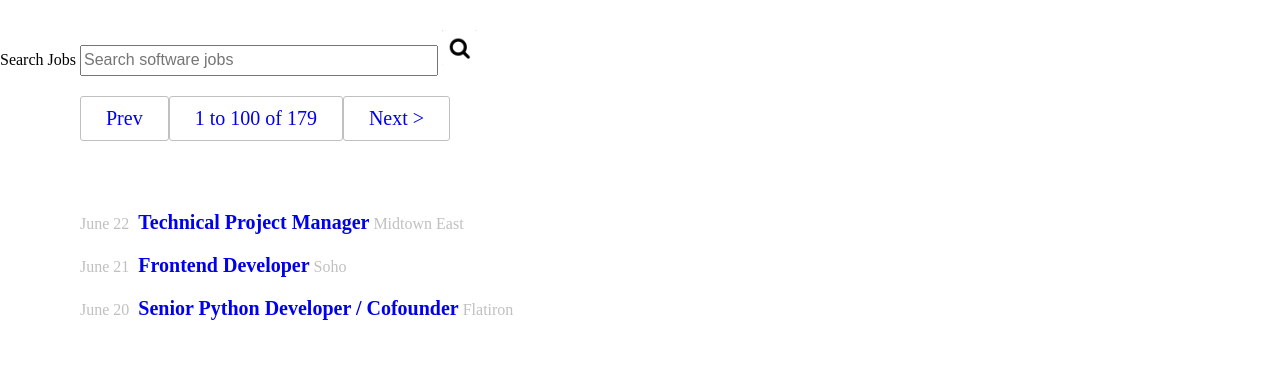
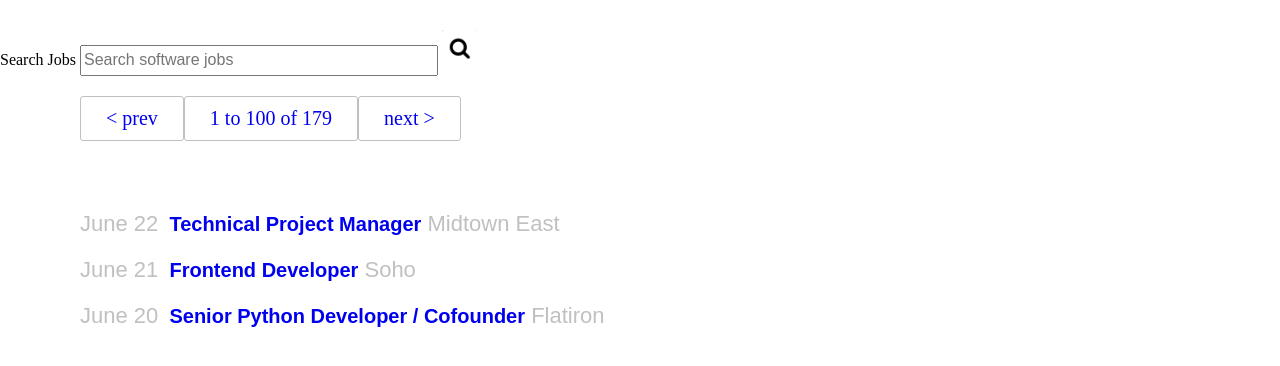
Before and after one commit to scottdiallo/gregList, a plain HTML site: page index.html in a window 1280 px wide. Shown: the part 50-416 px from the top of the page. Drawn offline with Linux system fonts and the light colour scheme.

Commit message:
< & > symbol added to next and prev btn

```diff
--- a/index.html
+++ b/index.html
@@ -23,9 +23,9 @@
         </form>
 
         <div class="next-prev-page-btn">
-            <div class="prev"><a href="#"> Prev </a></div>
+            <div class="prev"><a href="#"> &#60 prev </a></div>
             <div class="page-number"><a href="#"> 1 to 100 of 179</a></div>
-            <div class="next"><a href="#"> Next > </a></div>
+            <div class="next"><a href="#"> next &#62; </a></div>
         </div>
         <!--job results page goes here-->
         <div class="content">
--- a/main.css
+++ b/main.css
@@ -25,13 +25,6 @@ ul li {
 ul li a {
     text-decoration: none;
 }
-
-
-/*
-a:visited {
-    color: black;
-}
-*/
 
 .right {
     float: right;
@@ -75,6 +68,8 @@ div>a {
 .content {
     margin-left: 80px;
     margin-top: 60px;
+    font-size: 22px;
+    font-family: sans-serif;
 }
 
 label>a {
```
